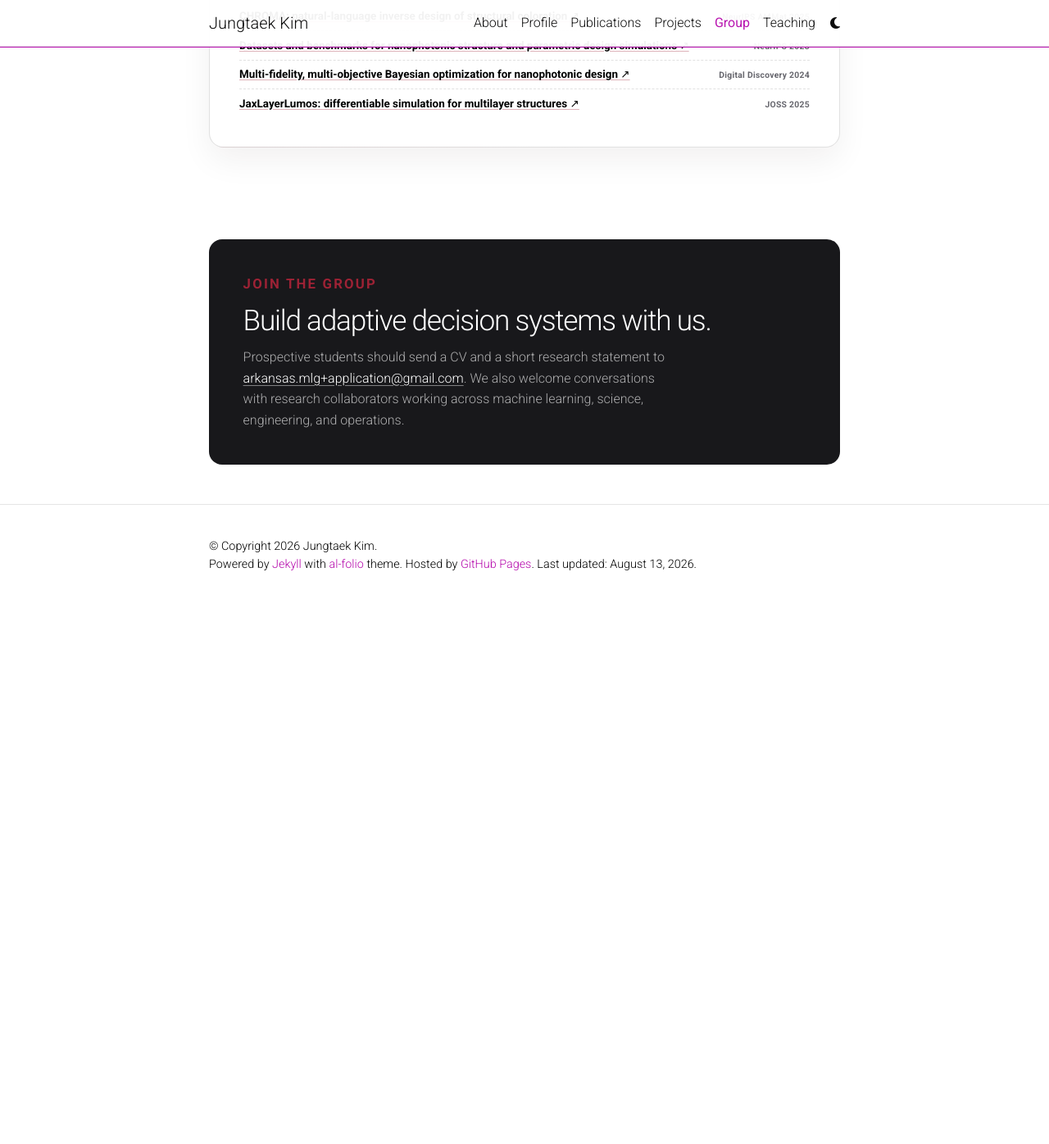
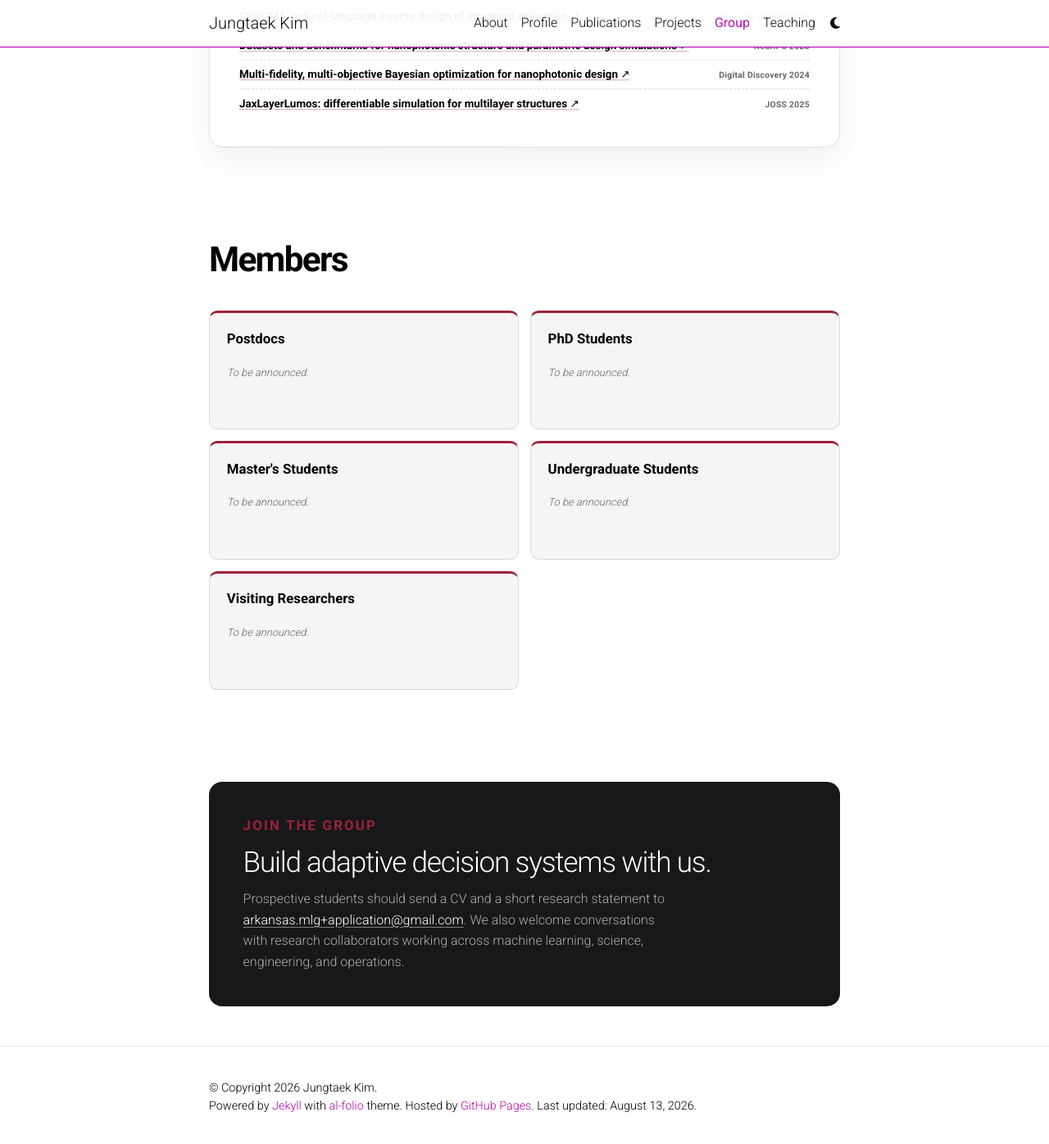
Before and after one commit to jungtaekkim/jungtaekkim.github.io, a Jekyll site: the page built from _pages/group.md, in a window 1280 px wide and 1400 px high, scrolled down 2590 px. Shown: the top 1396 px of the window at 82% size. Built offline with Jekyll 4.4.1, drawn with Linux system fonts in a browser that asks for light colours; comment, search, counter and statistics services are not loaded; a style sheet for code colours, icons or effects is not loaded; before the commit the page ends 3329 px from its top, so only the background shows below that.

Commit message:
Update all

```diff
--- a/_pages/group.md
+++ b/_pages/group.md
@@ -133,6 +133,49 @@ nav_order: 4
     </div>
   </section>
 
+  <section class="amlg-members" aria-labelledby="amlg-members-title">
+    <div class="amlg-section-heading">
+      <h2 id="amlg-members-title">Members</h2>
+    </div>
+
+    <div class="amlg-member-grid">
+      <section class="amlg-member-group" aria-labelledby="amlg-postdocs-title">
+        <h3 id="amlg-postdocs-title">Postdocs</h3>
+        <p class="amlg-member-empty">To be announced.</p>
+        <!--
+        <article class="amlg-member">
+          <h4>Member Name</h4>
+          <p>Research interests</p>
+        </article>
+        -->
+      </section>
+
+      <section class="amlg-member-group" aria-labelledby="amlg-phd-title">
+        <h3 id="amlg-phd-title">PhD Students</h3>
+        <p class="amlg-member-empty">To be announced.</p>
+        <!-- Add .amlg-member entries here. -->
+      </section>
+
+      <section class="amlg-member-group" aria-labelledby="amlg-masters-title">
+        <h3 id="amlg-masters-title">Master's Students</h3>
+        <p class="amlg-member-empty">To be announced.</p>
+        <!-- Add .amlg-member entries here. -->
+      </section>
+
+      <section class="amlg-member-group" aria-labelledby="amlg-undergraduates-title">
+        <h3 id="amlg-undergraduates-title">Undergraduate Students</h3>
+        <p class="amlg-member-empty">To be announced.</p>
+        <!-- Add .amlg-member entries here. -->
+      </section>
+
+      <section class="amlg-member-group" aria-labelledby="amlg-visiting-title">
+        <h3 id="amlg-visiting-title">Visiting Researchers</h3>
+        <p class="amlg-member-empty">To be announced.</p>
+        <!-- Add .amlg-member entries here. -->
+      </section>
+    </div>
+  </section>
+
   <section class="amlg-connect" aria-labelledby="amlg-connect-title">
     <div>
       <p class="amlg-kicker">Join the group</p>
--- a/_sass/_base.scss
+++ b/_sass/_base.scss
@@ -180,7 +180,6 @@ html[data-theme='dark'] .amlg-logo {
 
 .amlg-intro-grid {
   display: grid;
-  grid-template-columns: minmax(0, 1fr);
   gap: clamp(0.75rem, 3vw, 1.5rem);
 }
 
@@ -391,12 +390,55 @@ html[data-theme='dark'] .amlg-logo {
   white-space: nowrap;
 }
 
+.amlg-members {
+  margin-top: clamp(4rem, 10vw, 7rem);
+
+  .amlg-section-heading {
+    margin: 0 0 2.25rem;
+
+    h2 {
+      margin: 0;
+      font-size: clamp(1.8rem, 5vw, 2.65rem);
+      font-weight: 700;
+      letter-spacing: -0.04em;
+    }
+  }
+}
+
+.amlg-member-grid {
+  display: grid;
+  grid-template-columns: repeat(2, minmax(0, 1fr));
+  gap: 0.85rem;
+}
+
+.amlg-member-group {
+  min-height: 145px;
+  padding: 1.3rem;
+  border: 1px solid var(--amlg-line);
+  border-top: 3px solid var(--amlg-red);
+  border-radius: 0.65rem;
+  background: var(--amlg-surface);
+
+  h3 {
+    margin: 0 0 1.35rem;
+    color: var(--global-text-color);
+    font-size: 1.05rem;
+    font-weight: 680;
+  }
+}
+
+.amlg-member-empty {
+  margin: 0;
+  color: var(--amlg-muted);
+  font-size: 0.8rem;
+  font-style: italic;
+}
+
 .amlg-connect {
   margin-top: clamp(4rem, 10vw, 7rem);
   padding: clamp(1.5rem, 5vw, 2.6rem);
   border-radius: 1rem;
   background: #18181b;
-  color: #fff;
 
   h2 {
     margin: 0 0 0.7rem;
@@ -442,6 +484,9 @@ html[data-theme='dark'] .amlg-page {
     }
   }
 
+  .amlg-member-grid {
+    grid-template-columns: 1fr;
+  }
 }
 
 @media (max-width: 460px) {
```
